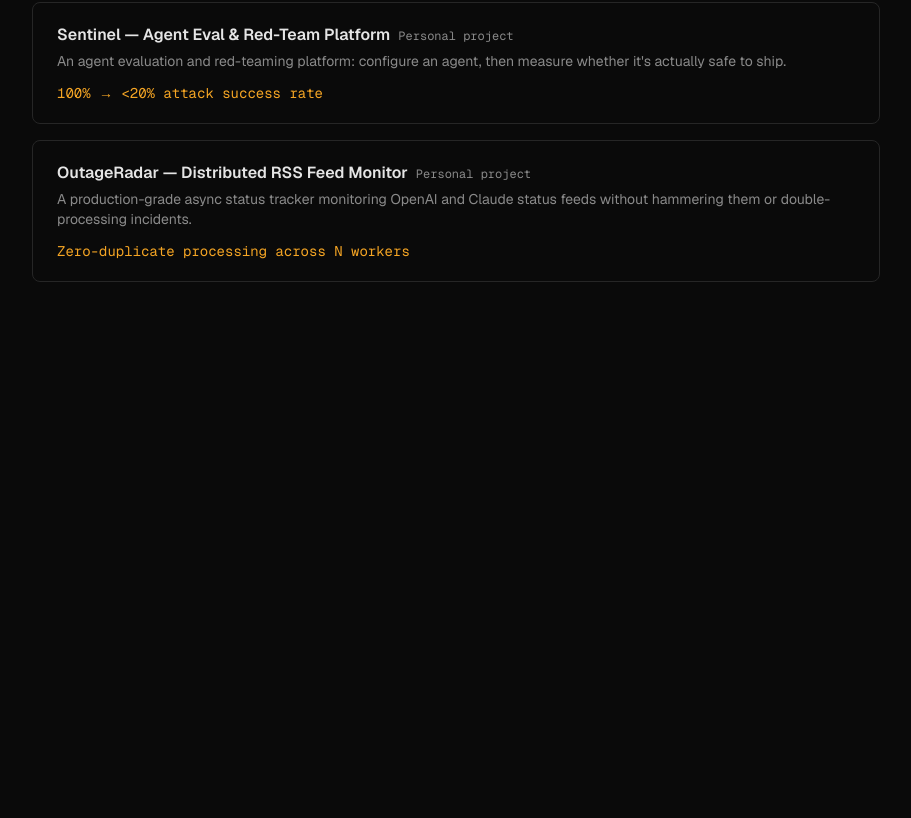
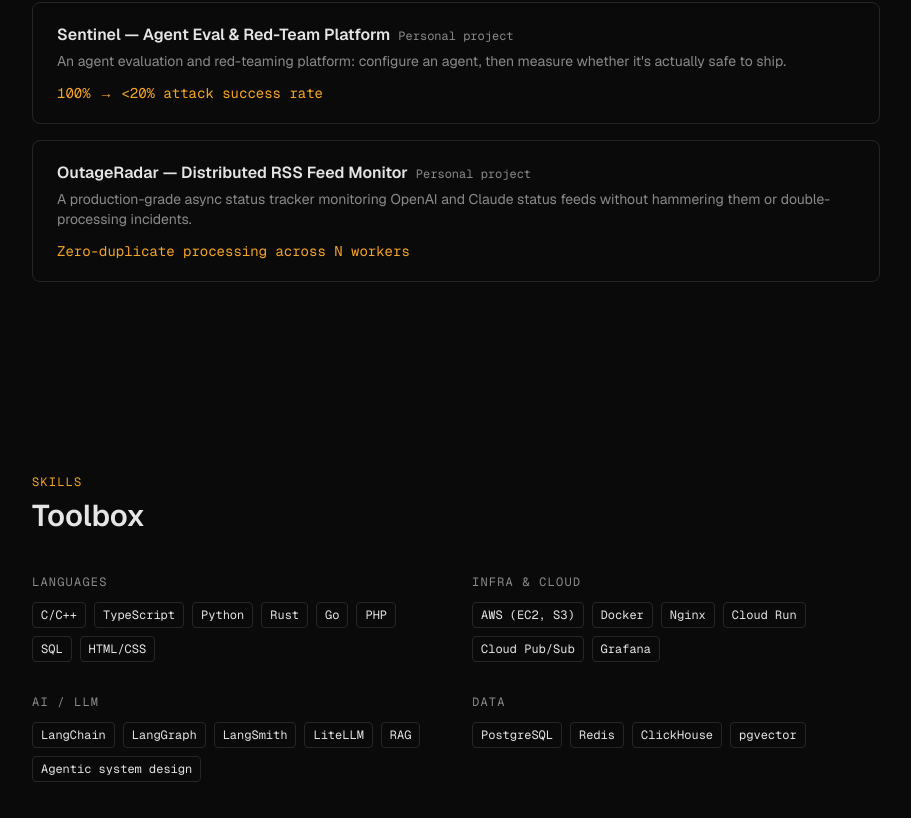
Before and after one commit to tanishq0421/portfolio, a Next.js app: page / in a window 1280 px wide. Shown: the part 2128-2946 px from the top of the page, without its empty margins (184-1095 px from the left). Before the commit the page ends 2506 px from the top, so only its background shows below. Built offline with nearby package versions, Linux system fonts and the light colour scheme.

Commit message:
Add Skills section

```diff
--- a/app/page.tsx
+++ b/app/page.tsx
@@ -2,6 +2,7 @@ import { Hero } from "@/components/Hero";
 import { ImpactStrip } from "@/components/ImpactStrip";
 import { ExperienceSection } from "@/components/ExperienceSection";
 import { ProjectsSection } from "@/components/ProjectsSection";
+import { SkillsSection } from "@/components/SkillsSection";
 
 export default function Home() {
   return (
@@ -10,6 +11,7 @@ export default function Home() {
       <ImpactStrip />
       <ExperienceSection />
       <ProjectsSection />
+      <SkillsSection />
     </main>
   );
 }
--- /dev/null
+++ b/components/SkillsSection.tsx
@@ -0,0 +1,28 @@
+import { Section } from "@/components/Section";
+import { skillGroups } from "@/lib/data/skills";
+
+export function SkillsSection() {
+  return (
+    <Section id="skills" eyebrow="Skills" title="Toolbox">
+      <div className="grid grid-cols-1 gap-8 sm:grid-cols-2">
+        {skillGroups.map((group) => (
+          <div key={group.label}>
+            <p className="font-mono text-xs uppercase tracking-widest text-muted">
+              {group.label}
+            </p>
+            <div className="mt-3 flex flex-wrap gap-2">
+              {group.items.map((item) => (
+                <span
+                  key={item}
+                  className="rounded border border-border px-2 py-1 font-mono text-xs text-foreground"
+                >
+                  {item}
+                </span>
+              ))}
+            </div>
+          </div>
+        ))}
+      </div>
+    </Section>
+  );
+}
--- /dev/null
+++ b/lib/data/skills.ts
@@ -0,0 +1,20 @@
+import type { SkillGroup } from "@/lib/data/types";
+
+export const skillGroups: SkillGroup[] = [
+  {
+    label: "Languages",
+    items: ["C/C++", "TypeScript", "Python", "Rust", "Go", "PHP", "SQL", "HTML/CSS"],
+  },
+  {
+    label: "Infra & Cloud",
+    items: ["AWS (EC2, S3)", "Docker", "Nginx", "Cloud Run", "Cloud Pub/Sub", "Grafana"],
+  },
+  {
+    label: "AI / LLM",
+    items: ["LangChain", "LangGraph", "LangSmith", "LiteLLM", "RAG", "Agentic system design"],
+  },
+  {
+    label: "Data",
+    items: ["PostgreSQL", "Redis", "ClickHouse", "pgvector"],
+  },
+];
```
